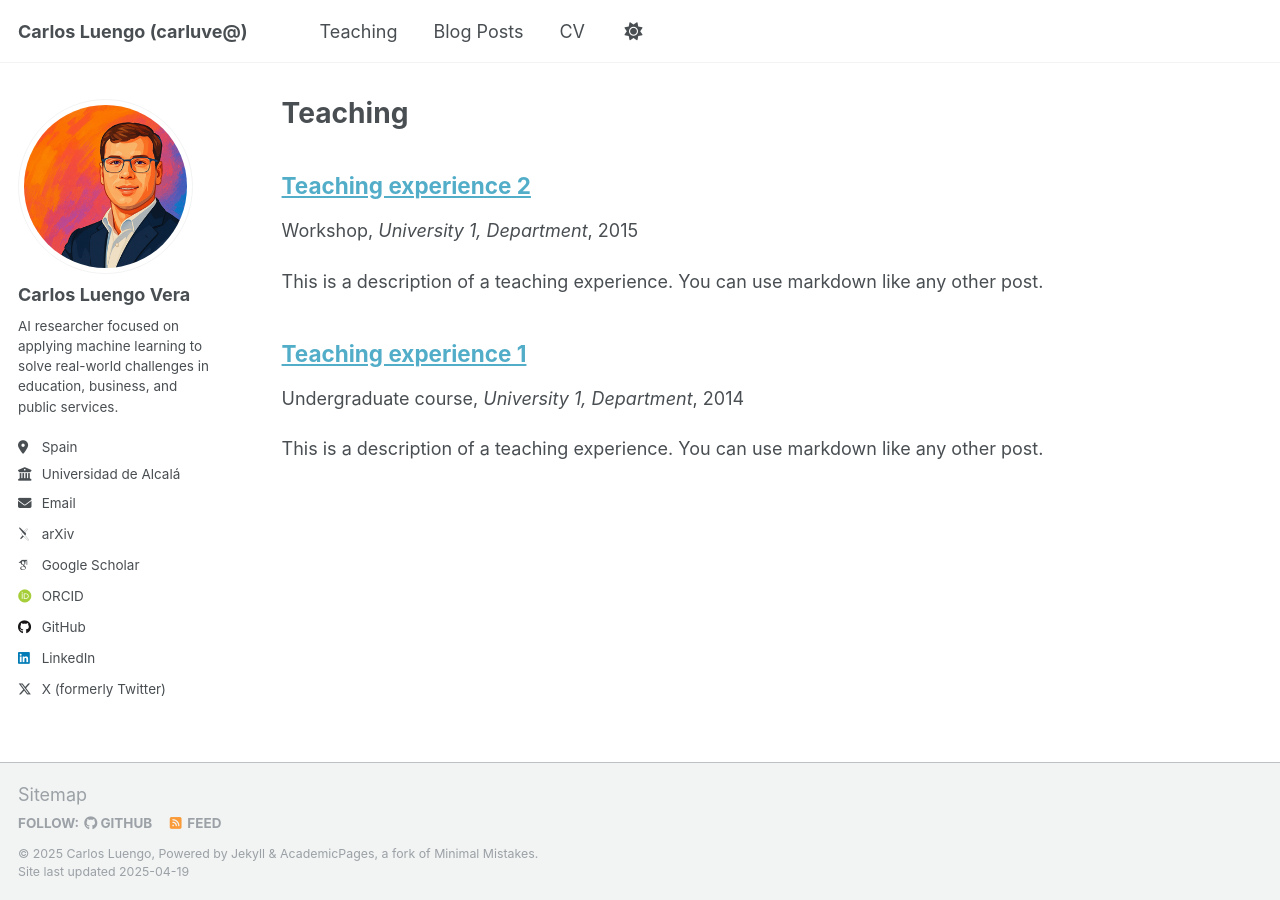
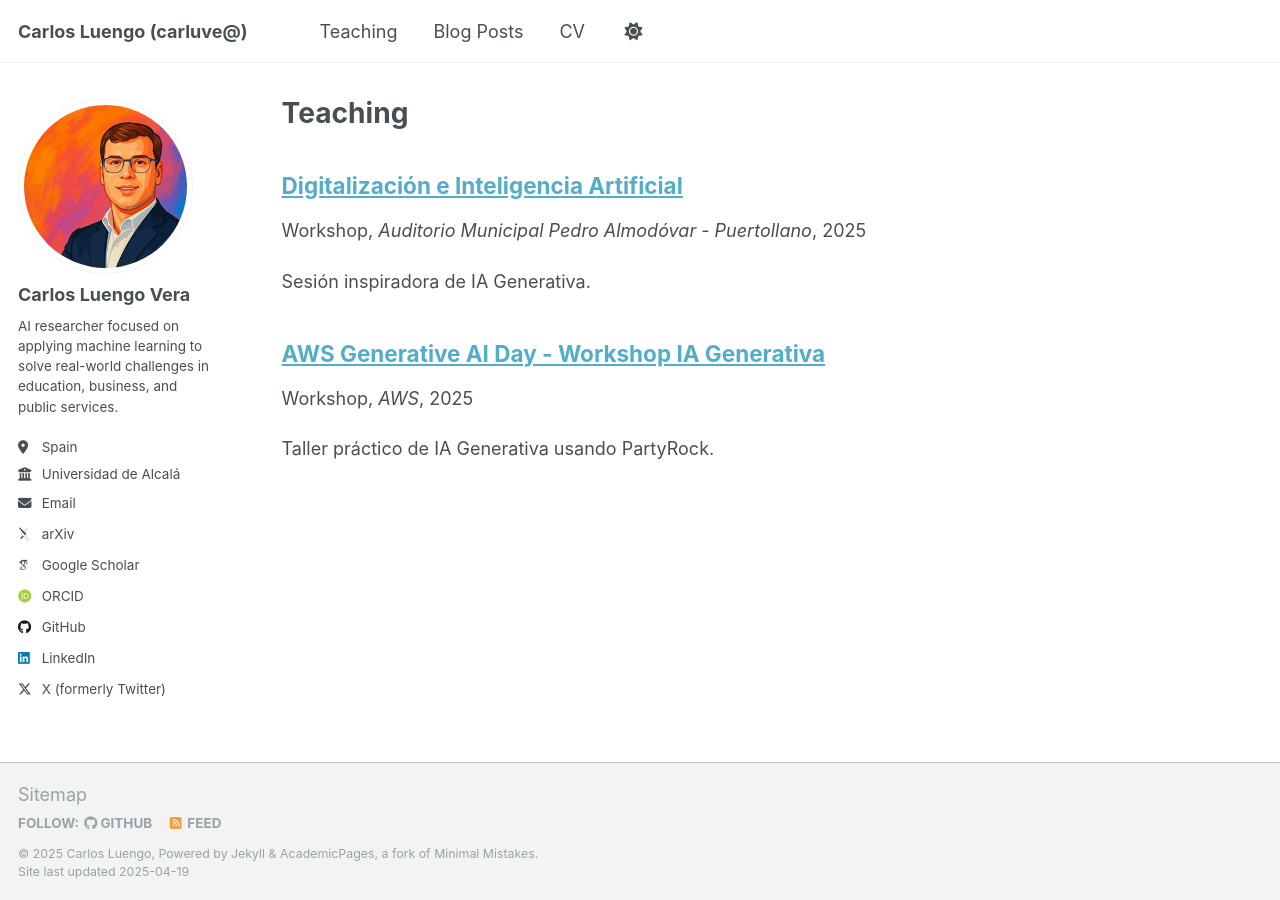
Before and after one commit to Carluve/carluve.github.io, a Jekyll site: the page built from _pages/teaching.html, in a window 1280 px wide. Built offline with Jekyll 4.4.1, drawn with Linux system fonts in a browser that asks for light colours; some web fonts are replaced.

Commit message:
teaching v1

```diff
--- a/_teaching/2014-spring-teaching-1.md
+++ b/_teaching/2014-spring-teaching-1.md
@@ -1,20 +1,17 @@
 ---
-title: "Teaching experience 1"
+title: "AWS Generative AI Day - Workshop IA Generativa"
 collection: teaching
-type: "Undergraduate course"
-permalink: /teaching/2014-spring-teaching-1
-venue: "University 1, Department"
-date: 2014-01-01
-location: "City, Country"
+type: "Workshop"
+permalink: /teaching/2025-spring-genai-day
+venue: "AWS"
+date: 2025-03-25
+location: "Teatro Goya Multiespacio, Madrid"
+duration: "2 horas"
+level: "100"
+technologies: ["PartyRock", "Amazon Bedrock"]
 ---
 
-This is a description of a teaching experience. You can use markdown like any other post.
+Taller práctico de IA Generativa usando PartyRock.
 
-Heading 1
-======
-
-Heading 2
-======
-
-Heading 3
-======
+![Generative AI Day - Foto 1](/images/teaching/202503_genaidaygoya.JPG)
+![Generative AI Day - Foto 2](/images/teaching/202503_genaidayteatrogoya.PNG)
--- a/_teaching/2015-spring-teaching-2.md
+++ b/_teaching/2015-spring-teaching-2.md
@@ -1,20 +1,17 @@
 ---
-title: "Teaching experience 2"
+title: "Digitalización e Inteligencia Artificial"
 collection: teaching
 type: "Workshop"
-permalink: /teaching/2015-spring-teaching-1
-venue: "University 1, Department"
-date: 2015-01-01
-location: "City, Country"
+permalink: /teaching/2025-spring-puertollano
+venue: "Auditorio Municipal Pedro Almodóvar - Puertollano"
+date: 2025-03-31
+location: "Puertollano, España"
+duration: "1 hora"
+level: "100"
+technologies: ["PartyRock", "Amazon Bedrock"]
 ---
 
-This is a description of a teaching experience. You can use markdown like any other post.
+Sesión inspiradora de IA Generativa.
 
-Heading 1
-======
-
-Heading 2
-======
-
-Heading 3
-======
+![Puertollano - Foto 1](/images/teaching/202503_puertollano.jpeg)
+![Puertollano - Foto 2](/images/teaching/202503_puertollano2.JPG)
```
Also changed, not shown: images/teaching/202503_genaidaygoya.JPG (added), images/teaching/202503_puertollano2.JPG (added), 2 other files.
